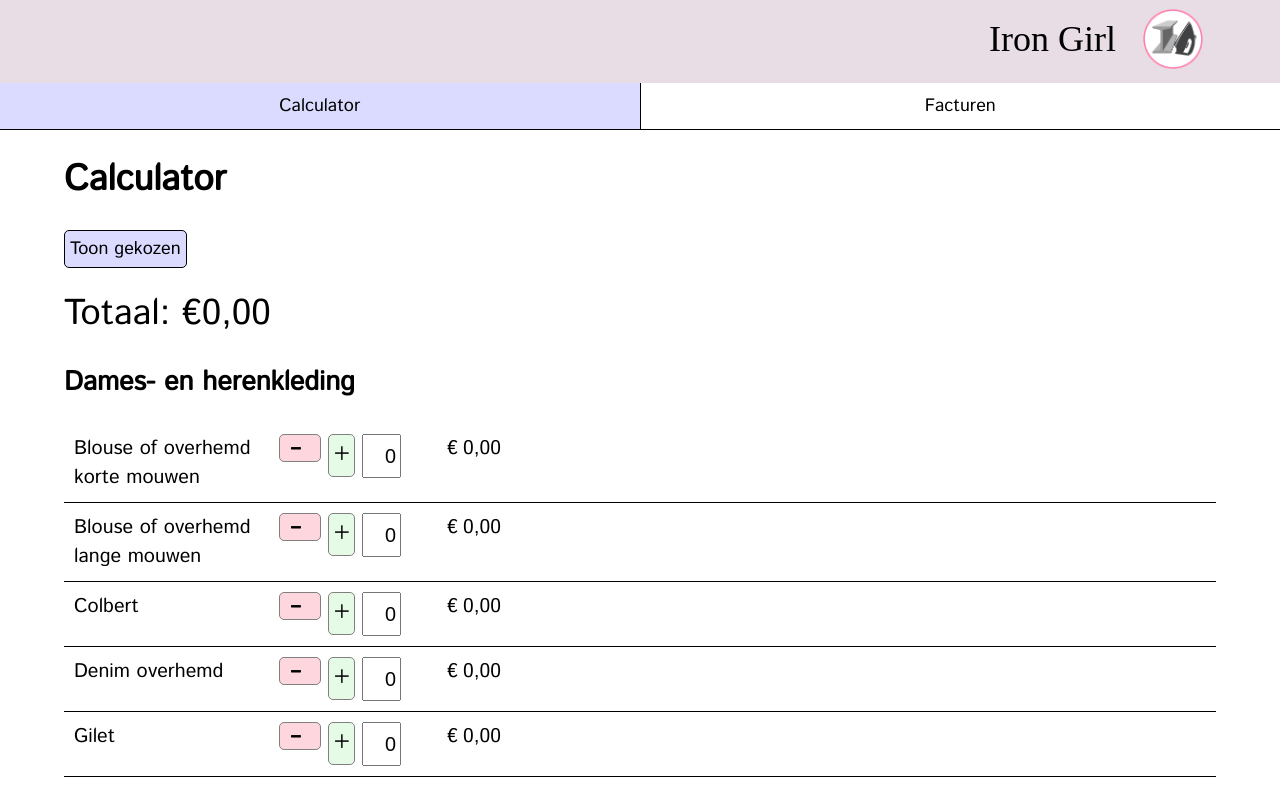
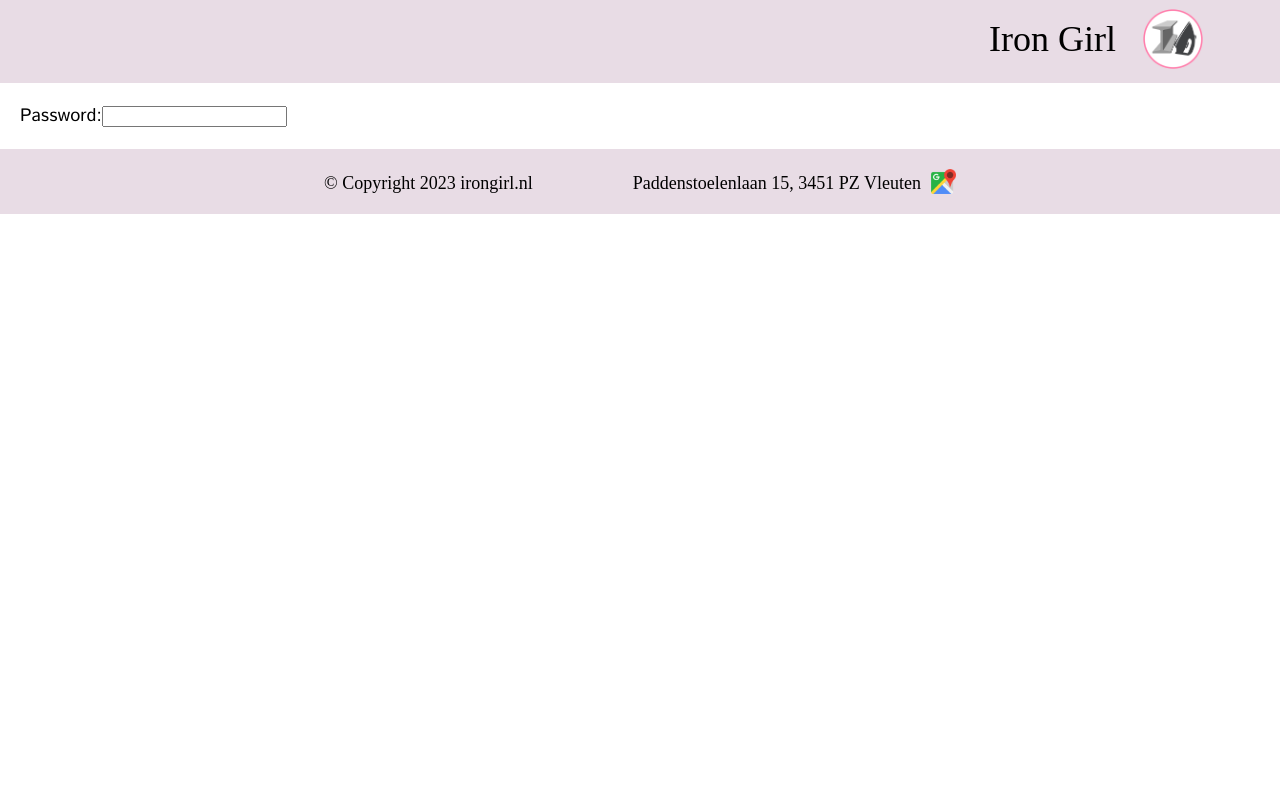
Before and after one commit to clearblocks/irongirl, a React (Create React App) app: page /admin in a window 1280 px wide. Shown: the top 785 px of the page. Built offline with nearby package versions, Linux system fonts and the light colour scheme; no server answers; a web font is replaced by a local one.

Commit message:
reintroduce LoggedIn, removed for testing

```diff
--- a/src/AdminApp.tsx
+++ b/src/AdminApp.tsx
@@ -4,10 +4,11 @@ import {Calculator} from "./components/organisms/Calculator";
 import classNames from "classnames";
 import {Invoices} from "./components/organisms/Invoices";
 import {NavLink, Route, Routes} from "react-router";
+import {LoggedIn} from "./components/molecules/LoggedIn";
 
 export function AdminApp() {
     return (
-        <>
+        <LoggedIn>
             <div className={'admin-tabs'}>
                 <NavLink className={classNames('admin-tab')}
                      to={"/admin"} end>Calculator
@@ -21,6 +22,6 @@ export function AdminApp() {
                 <Route path={"/invoices"} element={<Invoices />}/>
             </Routes>
 
-        </>
+        </LoggedIn>
     );
 }
--- a/src/components/organisms/InvoiceComponent.tsx
+++ b/src/components/organisms/InvoiceComponent.tsx
@@ -6,6 +6,7 @@ import {format} from "date-fns";
 import {nl} from "date-fns/locale";
 import {getInvoice} from "../../helpers/requests";
 import {useParams} from "react-router";
+import {LoggedIn} from "../molecules/LoggedIn";
 
 export function formatDate(dateVal: string): string {
     return format(new Date(dateVal),  'dd MMMM yyyy', {locale: nl})
@@ -36,7 +37,9 @@ export function InvoiceComponent() {
         return <div className={"save-error"}>{error}</div>
     }
 
-    return <div className={'invoice'}>
+    return (
+    <LoggedIn>
+            <div className={'invoice'}>
             <div className={'invoice-data'}>
                 <div className={'invoice-data-item'}><span>Factuurnummer</span><span>{invoice.invoiceNumber}</span></div>
                 <div className={'invoice-data-item'}><span>Datum</span><span>{formatDate(invoice.created)}</span></div>
@@ -53,4 +56,5 @@ export function InvoiceComponent() {
                 </div>
             </div>
         </div>
+    </LoggedIn>)
 }
```
Lines whose indentation alone changed are shown as unchanged.
